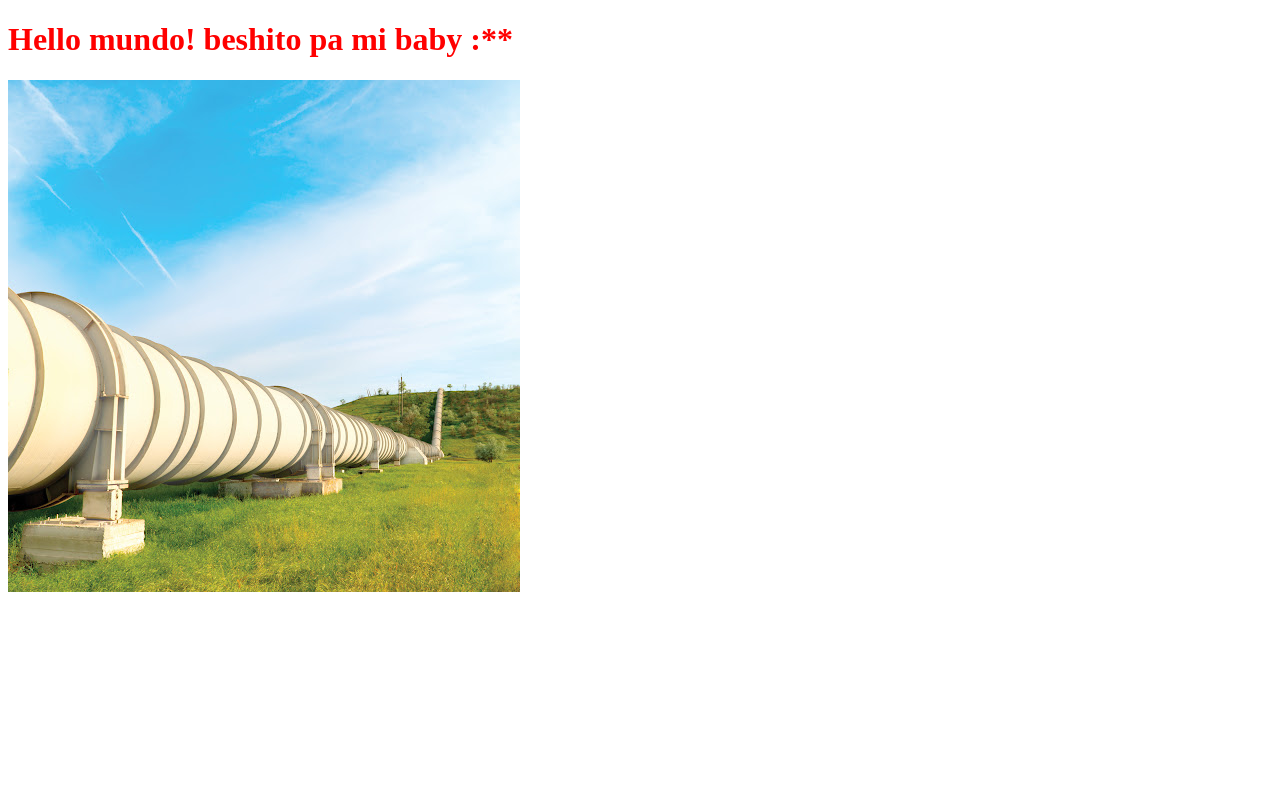
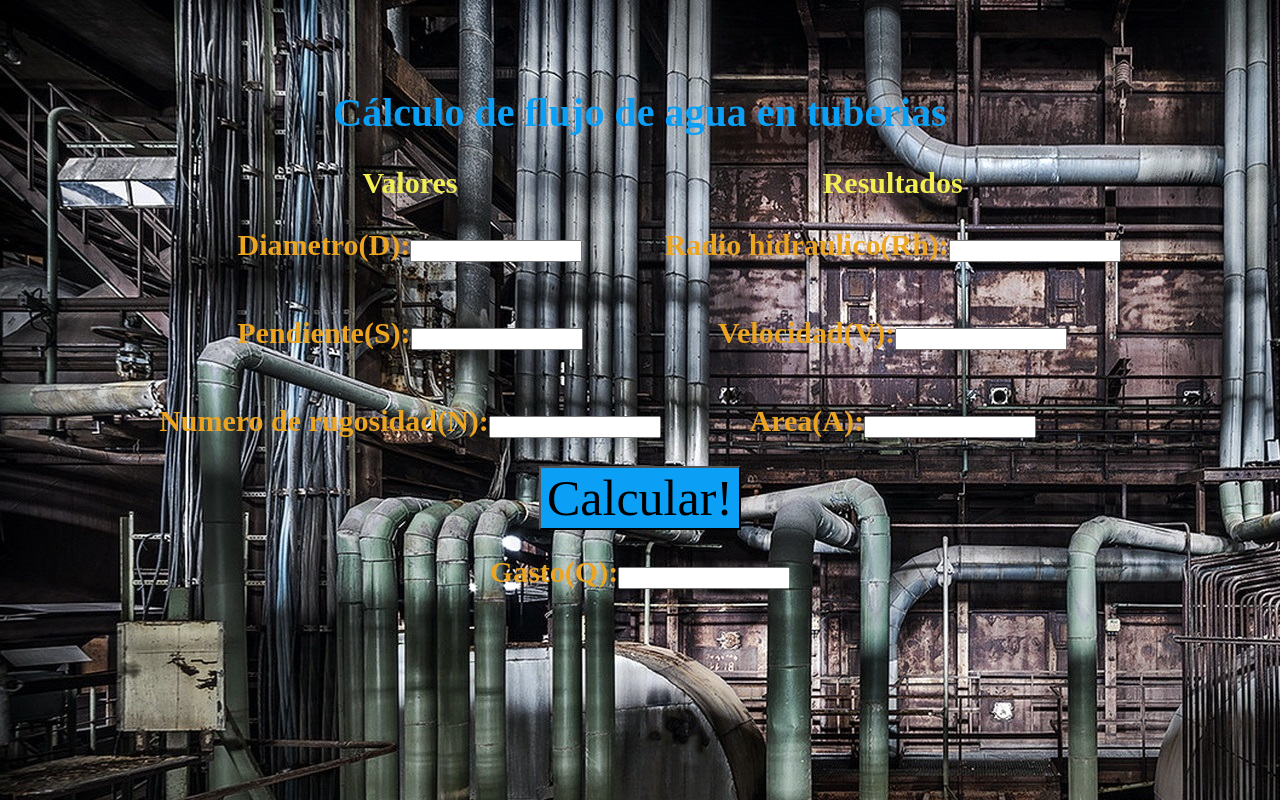
Before and after one commit to Benji41/flujoAguaTuberias, a Django app: page /ReynosoAguirreFlujo/ in a window 1280 px wide. Run offline with Django 3.2, Linux system fonts and the light colour scheme.

Commit message:
js,css y html

```diff
--- a/static/css/style.css
+++ b/static/css/style.css
@@ -1,3 +1,35 @@
+* {
+  font-family: Nunito;
+}
+body {
+  background-image: url("/static/images/background.jpg");
+}
+
 h1 {
-  color: red;
+  color: rgb(11, 160, 246);
+  text-align: center;
+  font-size: 40px !important;
 }
+
+h2 {
+  color: rgb(235, 165, 35);
+  text-align: center;
+  font-size: 30px;
+}
+
+th {
+  color: rgb(241, 239, 81);
+  font-size: 30px;
+}
+
+.center {
+  margin-left: auto;
+  margin-right: auto;
+}
+
+button {
+  margin: 0 auto;
+  display: block;
+  font-size: 50px;
+  background-color: rgb(11, 160, 246);
+}
--- /dev/null
+++ b/static/js/script.js
@@ -0,0 +1,28 @@
+function required() {
+  var iD = document.getElementById("diam").value;
+  var iP = document.getElementById("pen").value;
+  var iR = document.getElementById("rugo").value;
+
+  if (iD != "" && iP != "" && iR != "") {
+    var Rh = iD / 4;
+    document.getElementById("radio").value = Rh;
+    var v = (1 / iR) * Math.pow(Rh, 2 / 3) * Math.pow(iP, 1 / 2);
+    document.getElementById("vel").value = v;
+
+    var a = (4 * Math.PI * Math.pow(iD, 2)) / 4;
+    document.getElementById("area").value = a;
+
+    var gasto = a * v;
+    document.getElementById("gasto").value = gasto;
+  } else {
+    if (iD == "") {
+      alert("Tiene que llenar el campo de Diametro");
+    }
+    if (iP == "") {
+      alert("Tiene que llenar el campo de Pendiente");
+    }
+    if (iR == "") {
+      alert("Tiene que llenar el campo de Numero de Rugosidad");
+    }
+  }
+}
--- a/templates/calculo/index.html
+++ b/templates/calculo/index.html
@@ -6,10 +6,51 @@
     <meta http-equiv="X-UA-Compatible" content="IE=edge" />
     <meta name="viewport" content="width=device-width, initial-scale=1.0" />
     <link rel="stylesheet" href="{% static 'css/style.css' %}" />
+    <script src="{% static 'js/script.js' %}"></script>
     <title>Flujo de agua por tuberia</title>
   </head>
   <body>
-    <h1>Hello mundo! beshito pa mi baby :**</h1>
-    <img src="{% static 'images/background.jpg' %}" alt="imagen no cargo" />
+    <br />
+    <br />
+    <br />
+    <h1>Cálculo de flujo de agua en tuberias</h1>
+    <table class="center">
+      <tr>
+        <th>Valores</th>
+        <th>Resultados</th>
+      </tr>
+      <tr>
+        <td>
+          <h2>Diametro(D):<input type="number" id="diam" /></h2>
+        </td>
+        <td>
+          <h2>
+            Radio hidraulico(Rh):<input type="number" id="radio" readonly />
+          </h2>
+        </td>
+      </tr>
+      <tr>
+        <td>
+          <h2>Pendiente(S):<input type="number" id="pen" /></h2>
+        </td>
+        <td>
+          <h2>Velocidad(V):<input type="number" id="vel" readonly /></h2>
+        </td>
+      </tr>
+      <tr>
+        <td>
+          <h2>Numero de rugosidad(N):<input type="number" id="rugo" /></h2>
+        </td>
+        <td>
+          <h2>Area(A):<input type="number" id="area" readonly /></h2>
+        </td>
+      </tr>
+    </table>
+    <div class="container">
+      <div class="center">
+        <button id="btn_calculo" onclick="required() ;">Calcular!</button>
+      </div>
+    </div>
+    <h2>Gasto(Q):<input type="number" id="gasto" readonly /></h2>
   </body>
 </html>
```
Also changed, not shown: static/images/background.jpg, 3 other files.
